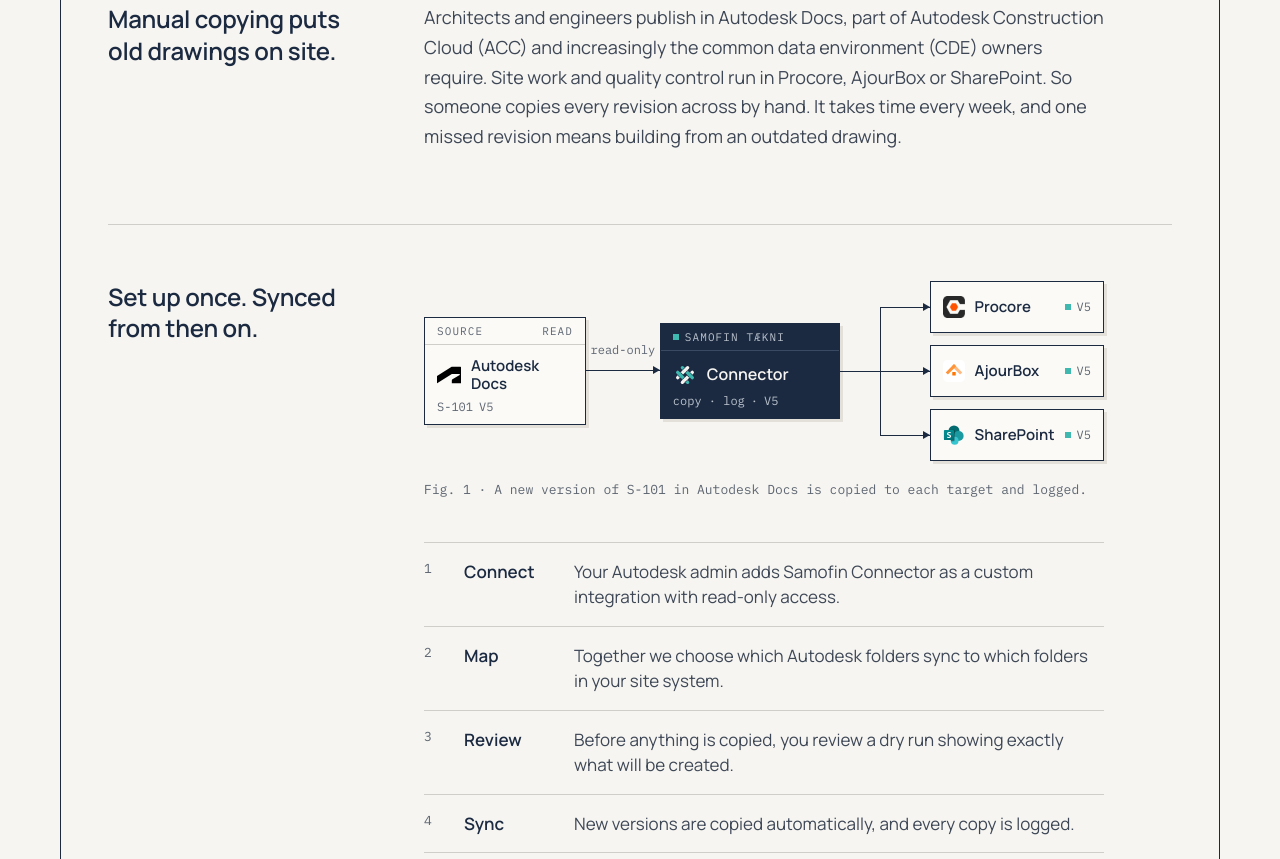
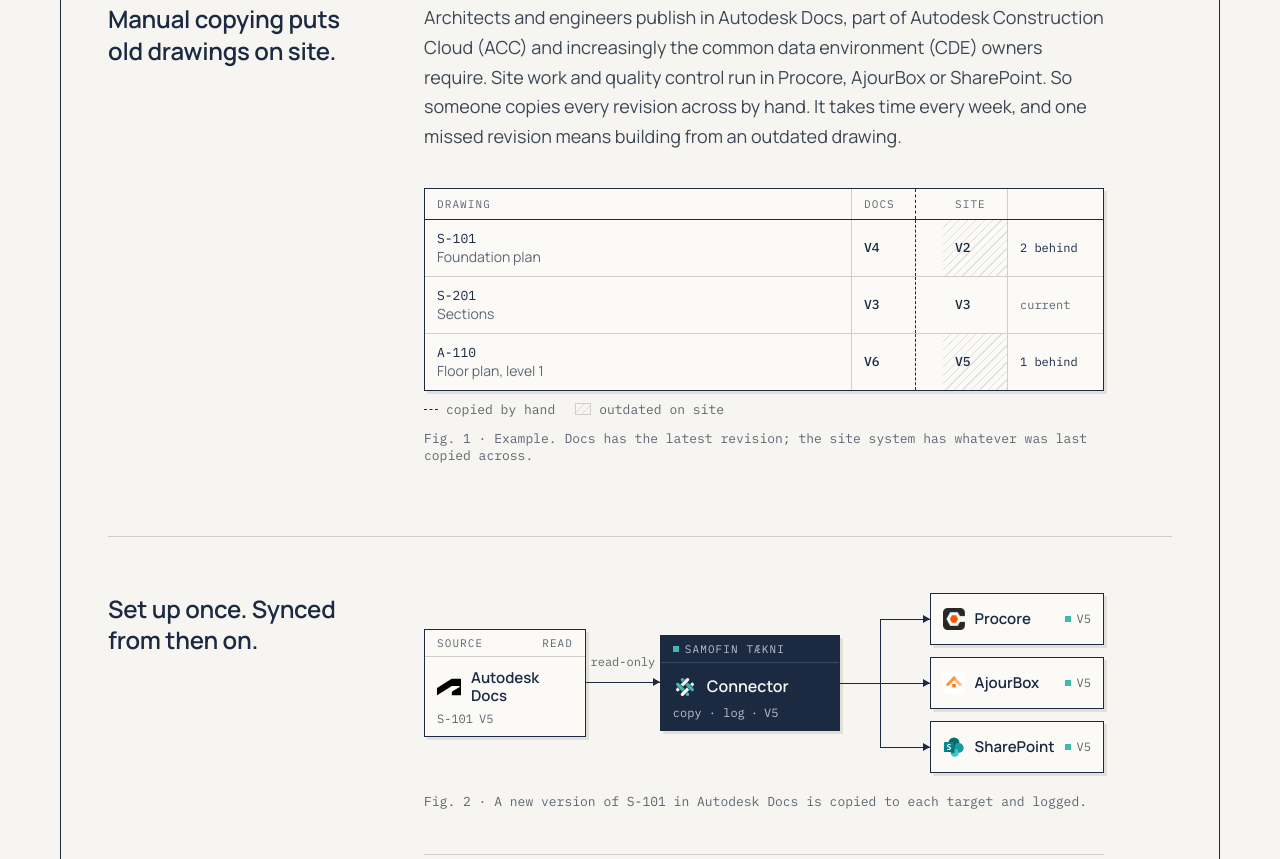
Before and after one commit to skulia15/samofin-web, a website: page src/index.html in a window 1280 px wide. Shown: the part 681-1540 px from the top of the page. Drawn offline with Linux system fonts and the light colour scheme.

Commit message:
Problem section: add Docs vs site version drift figure; renumber figures

```diff
--- a/src/index.html
+++ b/src/index.html
@@ -191,11 +191,28 @@
 
 figcaption { margin-top: 20px; font-family: var(--mono); font-size: 13px; color: var(--muted); }
 
+/* Problem: Docs vs site versions drifting apart */
+.drift { border: 1px solid var(--ink); background: #FBFAF7; box-shadow: 3px 3px 0 #E2E0D8; }
+.drift-row { display: grid; grid-template-columns: minmax(0, 1fr) 64px 28px 64px 96px; border-top: 1px solid var(--rule); }
+.drift-row > * { display: flex; align-items: center; padding: 10px 12px; font-family: var(--mono); font-size: 13px; font-weight: 500; }
+.drift-row > :first-child { display: block; min-width: 0; font-weight: 400; }
+.drift-row > :nth-child(2), .drift-row > :nth-child(5) { border-left: 1px solid var(--rule); }
+.drift-row > :nth-child(3) { padding: 0; border-left: 1px dashed var(--ink); }
+.drift-row > :nth-child(5) { font-size: 12px; font-weight: 400; }
+.drift-row .desc { font-family: 'Manrope', system-ui, sans-serif; font-size: 14px; color: var(--muted); }
+.drift-row .ok { color: var(--muted); }
+.drift-head { border-top: 0; border-bottom: 1px solid var(--ink); }
+.drift-head > * { padding: 8px 12px; font-size: 11px; font-weight: 400; letter-spacing: 0.1em; color: var(--muted); }
+.drift-head + .drift-row { border-top: 0; }
+.stale { background: repeating-linear-gradient(135deg, transparent 0 5px, rgba(27, 42, 65, 0.13) 5px 6px); }
+.sw-hand { width: 14px; border-top: 1px dashed var(--ink); }
+.sw-stale { width: 14px; height: 10px; border: 1px solid var(--rule); }
+
 /* Files: folder mapping and version history */
 .dot { flex: none; width: 6px; height: 6px; background: var(--teal); }
 .muted { color: var(--muted); }
-.files-fig { margin-top: 36px; }
-.files-fig figcaption { margin-top: 12px; }
+.fig-block { margin-top: 36px; }
+.fig-block figcaption { margin-top: 12px; }
 .trees, .vh { font-family: var(--mono); font-size: 13px; line-height: 1.5; }
 .trees { display: grid; grid-template-columns: repeat(auto-fit, minmax(min(100%, 300px), 1fr)); gap: 1px; background: var(--ink); border: 1px solid var(--ink); }
 .tree { min-width: 0; background: var(--paper); }
@@ -207,7 +224,7 @@
 .tree-body .p { white-space: pre; }
 .tree-body .ver { margin-left: auto; padding-left: 4px; }
 .legend { display: flex; flex-wrap: wrap; gap: 4px 20px; margin-top: 10px; font-family: var(--mono); font-size: 13px; color: var(--muted); }
-.legend > span:first-child { display: flex; align-items: center; gap: 8px; }
+.legend > span { display: flex; align-items: center; gap: 8px; }
 .vh { margin-top: 32px; border: 1px solid var(--ink); }
 .vh-head { border-bottom: 1px solid var(--ink); }
 .vh-row { display: grid; grid-template-columns: 48px minmax(0, 1fr) minmax(0, 1.2fr); gap: 0 16px; padding: 8px 12px; border-top: 1px solid var(--rule); }
@@ -293,6 +310,19 @@
           <h2 data-i18n="problem.title">Manual copying puts old drawings on site.</h2>
           <div>
             <p data-i18n="problem.body">Architects and engineers publish in Autodesk Docs, part of Autodesk Construction Cloud (ACC) and increasingly the common data environment (CDE) owners require. Site work and quality control run in Procore, AjourBox or SharePoint. So someone copies every revision across by hand. It takes time every week, and one missed revision means building from an outdated drawing.</p>
+            <figure class="fig-block">
+              <div class="drift">
+                <div class="drift-row drift-head"><span data-i18n="drift.drawing">DRAWING</span><span>DOCS</span><span></span><span data-i18n="drift.site">SITE</span><span></span></div>
+                <div class="drift-row"><div><div>S-101</div><div class="desc">Foundation plan</div></div><span>V4</span><span></span><span class="stale">V2</span><span data-i18n="drift.behind2">2 behind</span></div>
+                <div class="drift-row"><div><div>S-201</div><div class="desc">Sections</div></div><span>V3</span><span></span><span>V3</span><span class="ok" data-i18n="drift.current">current</span></div>
+                <div class="drift-row"><div><div>A-110</div><div class="desc">Floor plan, level 1</div></div><span>V6</span><span></span><span class="stale">V5</span><span data-i18n="drift.behind1">1 behind</span></div>
+              </div>
+              <div class="legend">
+                <span><span class="sw-hand"></span><span data-i18n="drift.legend.hand">copied by hand</span></span>
+                <span><span class="sw-stale stale"></span><span data-i18n="drift.legend.stale">outdated on site</span></span>
+              </div>
+              <figcaption data-i18n="drift.caption">Fig. 1 · Example. Docs has the latest revision; the site system has whatever was last copied across.</figcaption>
+            </figure>
           </div>
         </section>
 
@@ -347,7 +377,7 @@
                 </div>
               </div>
 
-              <figcaption data-i18n="fig.caption">Fig. 1 · A new version of S-101 in Autodesk Docs is copied to each target and logged.</figcaption>
+              <figcaption data-i18n="fig.caption">Fig. 2 · A new version of S-101 in Autodesk Docs is copied to each target and logged.</figcaption>
             </figure>
 
             <ol class="rows steps">
@@ -364,7 +394,7 @@
           <div>
             <p data-i18n="files.body">A folder in Autodesk Docs is mapped to a folder in the target system. Each new version is copied into it, and the log shows which version was copied, when, and where to.</p>
 
-            <figure class="files-fig">
+            <figure class="fig-block">
               <div class="trees">
                 <div class="tree">
                   <div class="tree-head"><span class="label" data-i18n="files.src">SOURCE · AUTODESK DOCS</span><span class="mode" data-i18n="files.read">read</span></div>
@@ -402,7 +432,7 @@
                 <div class="vh-row"><span>V2</span><span>2026-09-12 11:06</span><span>Drawings/Structural</span></div>
                 <div class="vh-row"><span>V1</span><span>2026-08-28 08:31</span><span>Drawings/Structural</span></div>
               </div>
-              <figcaption data-i18n="files.caption">Fig. 2 · Example. Folder names, files and dates are illustrative.</figcaption>
+              <figcaption data-i18n="files.caption">Fig. 3 · Example. Folder names, files and dates are illustrative.</figcaption>
             </figure>
           </div>
         </section>
```
Also changed, not shown: src/is.json (+10 -2 lines).
